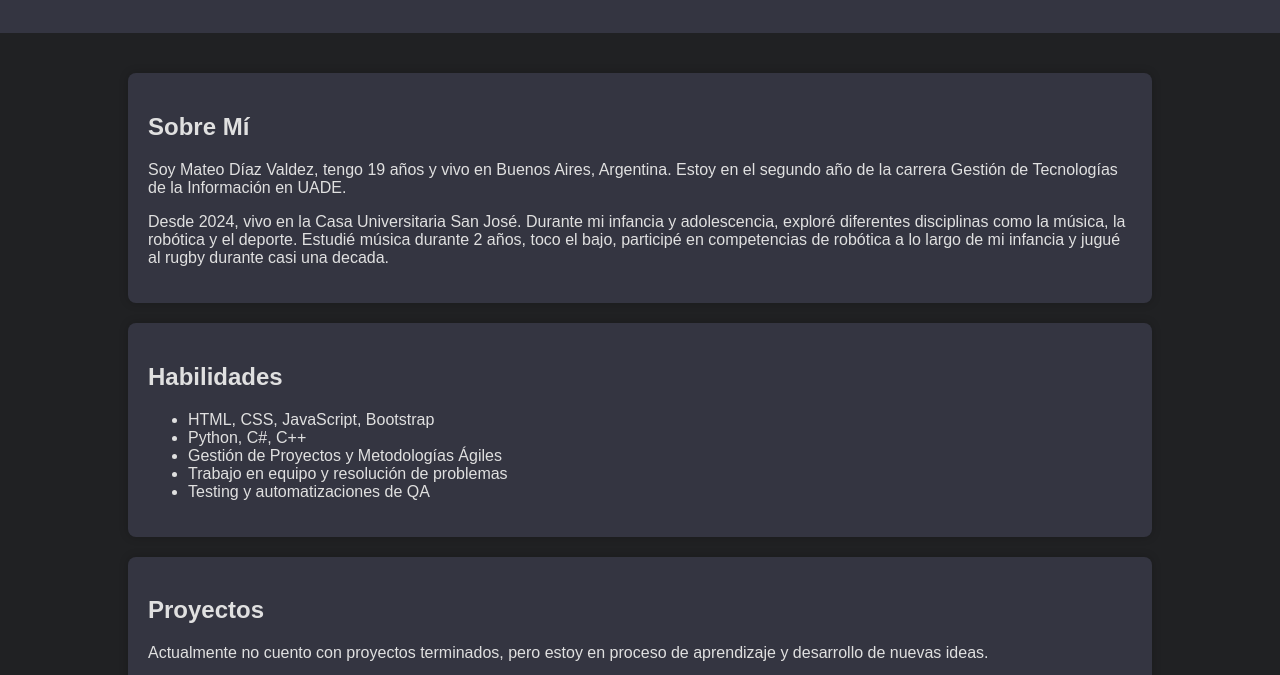
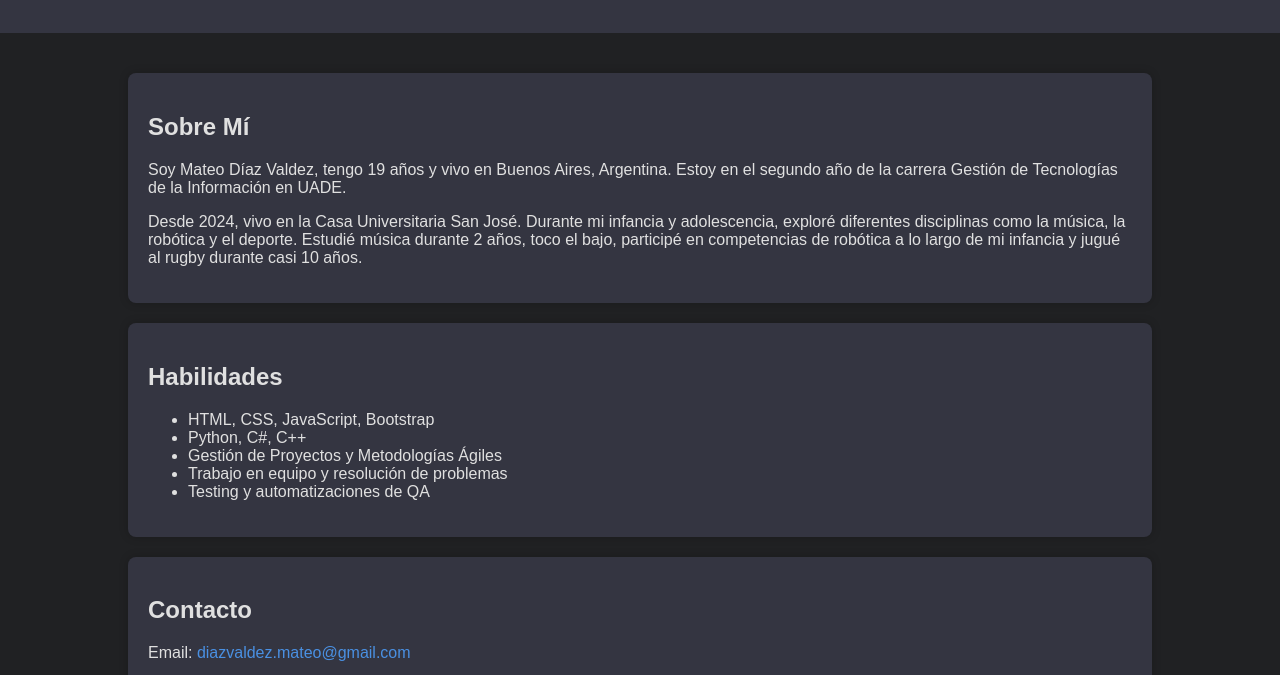
Before and after one commit to mateodiazvaldez/portfolio, a plain HTML site: page index.html in a window 1280 px wide. Shown: the part 121-796 px from the top of the page. Drawn offline with Linux system fonts and the light colour scheme.

Commit message:
Update index.html

```diff
--- a/index.html
+++ b/index.html
@@ -72,7 +72,7 @@
                 carrera Gestión de Tecnologías de la Información en UADE.</p>
             <p>Desde 2024, vivo en la Casa Universitaria San José. Durante mi infancia y adolescencia, exploré
                 diferentes disciplinas como la música, la robótica y el deporte. Estudié música durante 2 años, toco el
-                bajo, participé en competencias de robótica a lo largo de mi infancia y jugué al rugby durante casi una decada.</p>
+                bajo, participé en competencias de robótica a lo largo de mi infancia y jugué al rugby durante casi 10 años.</p>
         </div>
         <div class="section" id="habilidades">
             <h2>Habilidades</h2>
@@ -83,11 +83,6 @@
                 <li>Trabajo en equipo y resolución de problemas</li>
                 <li>Testing y automatizaciones de QA</li>
             </ul>
-        </div>
-        <div class="section" id="proyectos">
-            <h2>Proyectos</h2>
-            <p>Actualmente no cuento con proyectos terminados, pero estoy en proceso de aprendizaje y desarrollo de
-                nuevas ideas.</p>
         </div>
         <div class="section" id="contacto">
             <h2>Contacto</h2>
```
